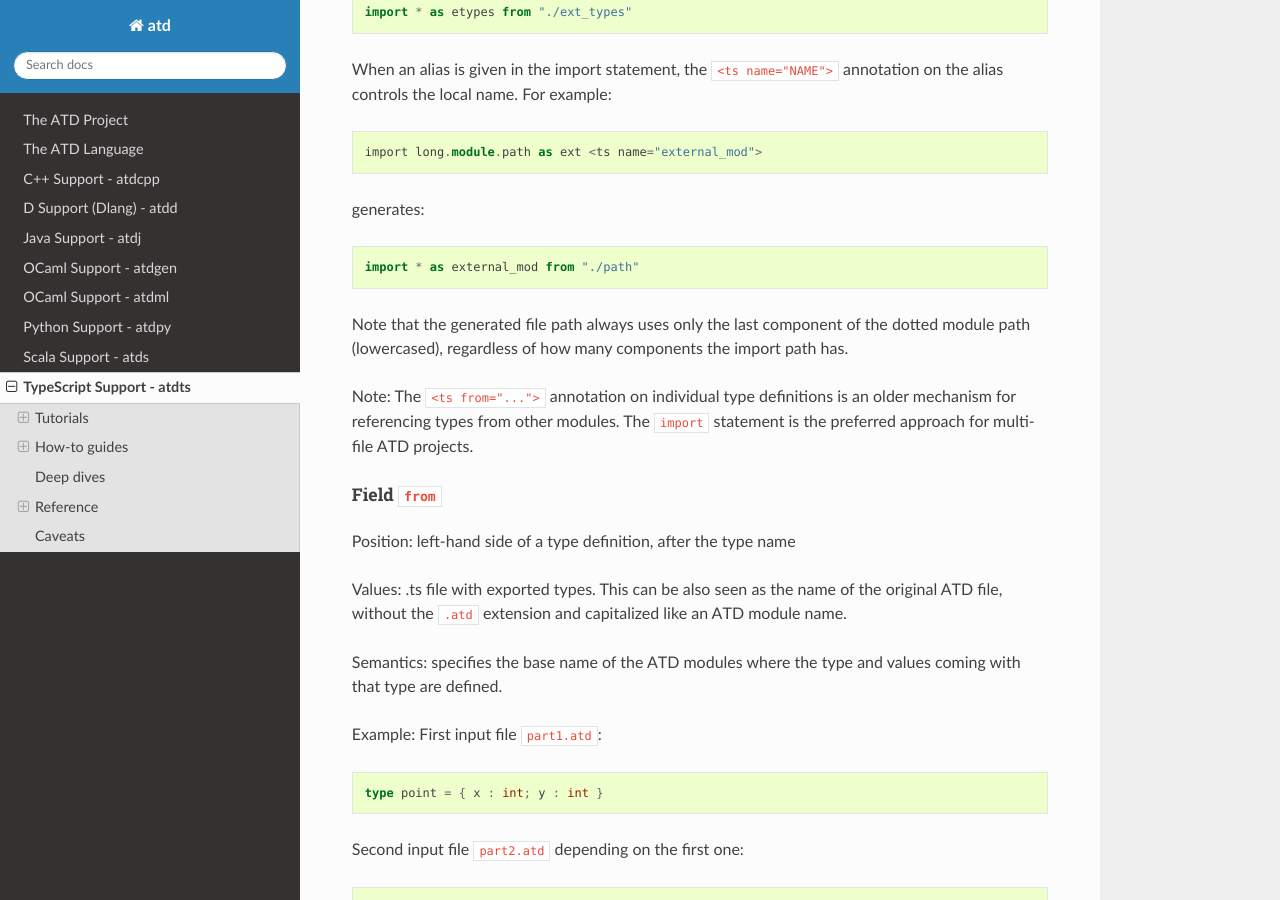
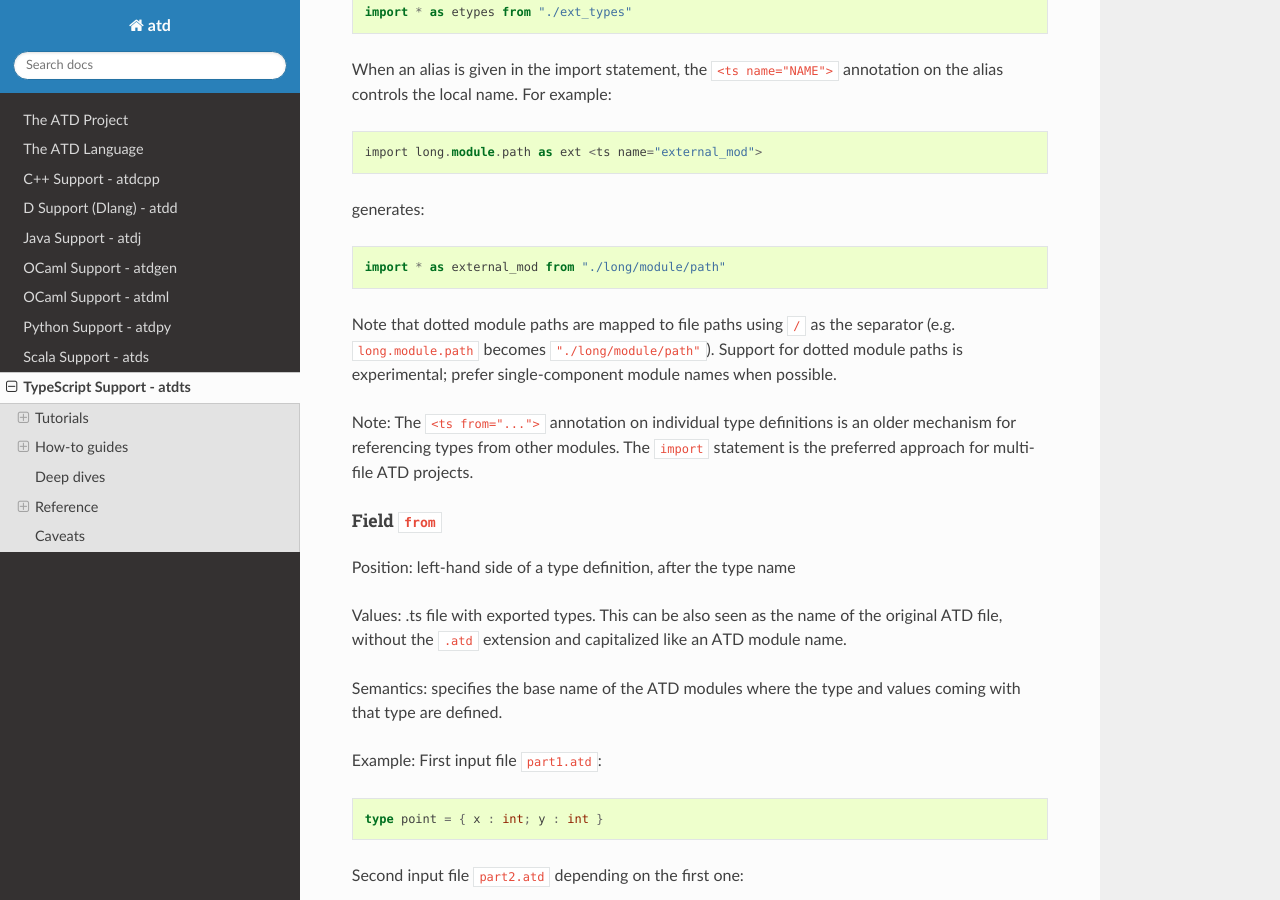
Before and after one commit to ahrefs/atd, a Sphinx documentation site: the page built from doc/atdts.rst, in a window 1280 px wide and 900 px high, scrolled down 6744 px. Built offline with Sphinx 7.4.7 and the Read the Docs theme 3.1.0, drawn with Linux system fonts in a browser that asks for light colours.

Commit message:
Follow-up improvements from code review
- Merge import.ml into stdlib_extra.ml: import.ml now just re-exports
  stdlib_extra.ml via `include Stdlib_extra`, eliminating the duplicated
  utility code.

- atd/imports.ml: use Hashtbl.Make with a PathTbl functor (keyed on
  string list) for the globals deduplication table, replacing the
  polymorphic Hashtbl.

- atdts: dotted module paths in import declarations now map to path
  separators in the generated TypeScript import. For example,
  `import long.module.path` generates `./long/module/path` rather than
  just `./path`.

- Add a gen-expect test for dotted module path imports in atdts.

- doc/atd-language-reference.rst: add an experimental warning about
  dotted module paths, noting that their behavior may vary across
  backends and support may be removed in a future release.

- doc/atdts.rst: update import path example to reflect the path-separator
  behavior for dotted module paths.

Co-Authored-By: Claude Sonnet 4.6 <noreply@anthropic.com>

```diff
--- a/doc/atdts.rst
+++ b/doc/atdts.rst
@@ -398,11 +398,12 @@ generates:
 
 .. code-block:: typescript
 
-   import * as external_mod from "./path"
+   import * as external_mod from "./long/module/path"
 
-Note that the generated file path always uses only the last component of
-the dotted module path (lowercased), regardless of how many components
-the import path has.
+Note that dotted module paths are mapped to file paths using ``/`` as the
+separator (e.g. ``long.module.path`` becomes ``"./long/module/path"``).
+Support for dotted module paths is experimental; prefer single-component
+module names when possible.
 
 Note: The ``<ts from="...">`` annotation on individual type definitions
 is an older mechanism for referencing types from other modules.
```
Also changed, not shown: CHANGES.md (+5 -0 lines), doc/atd-language-reference.rst (+8 -0 lines), 6 other files.
